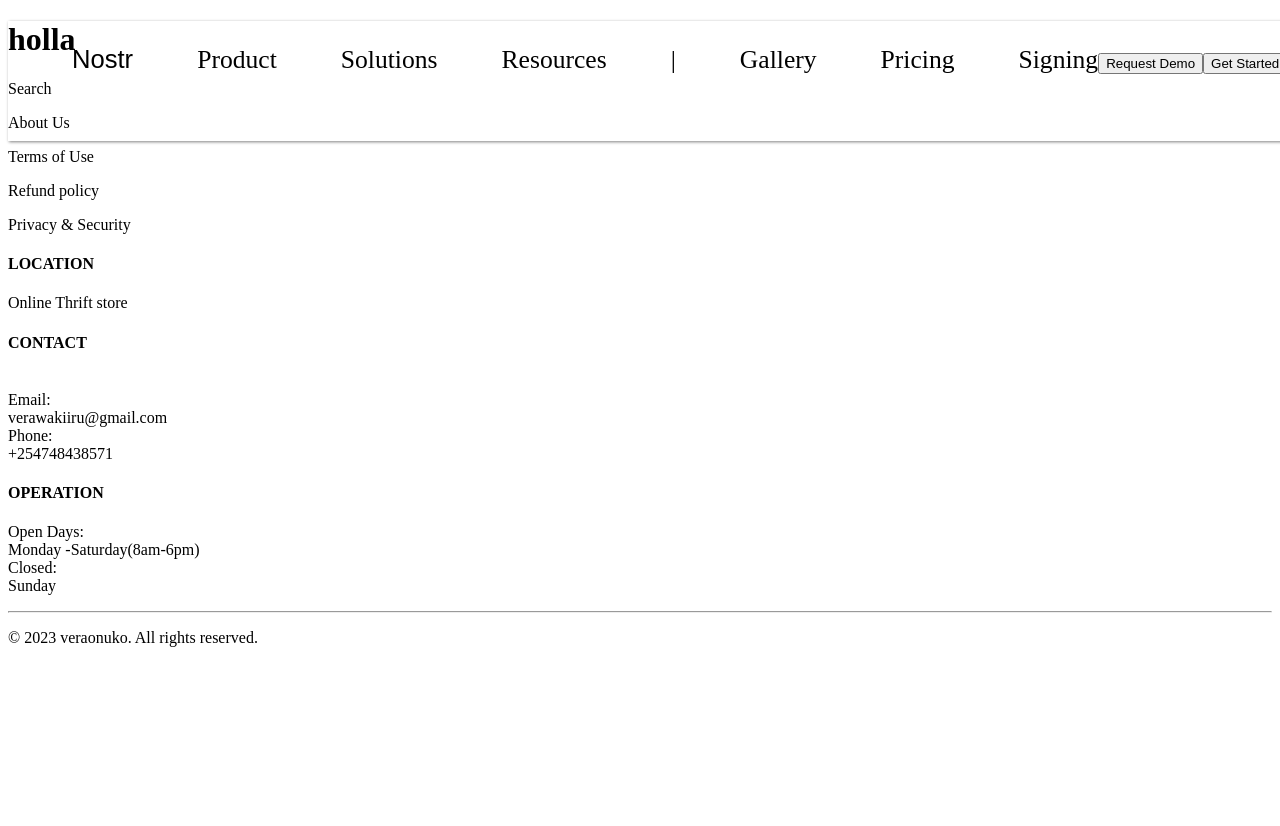
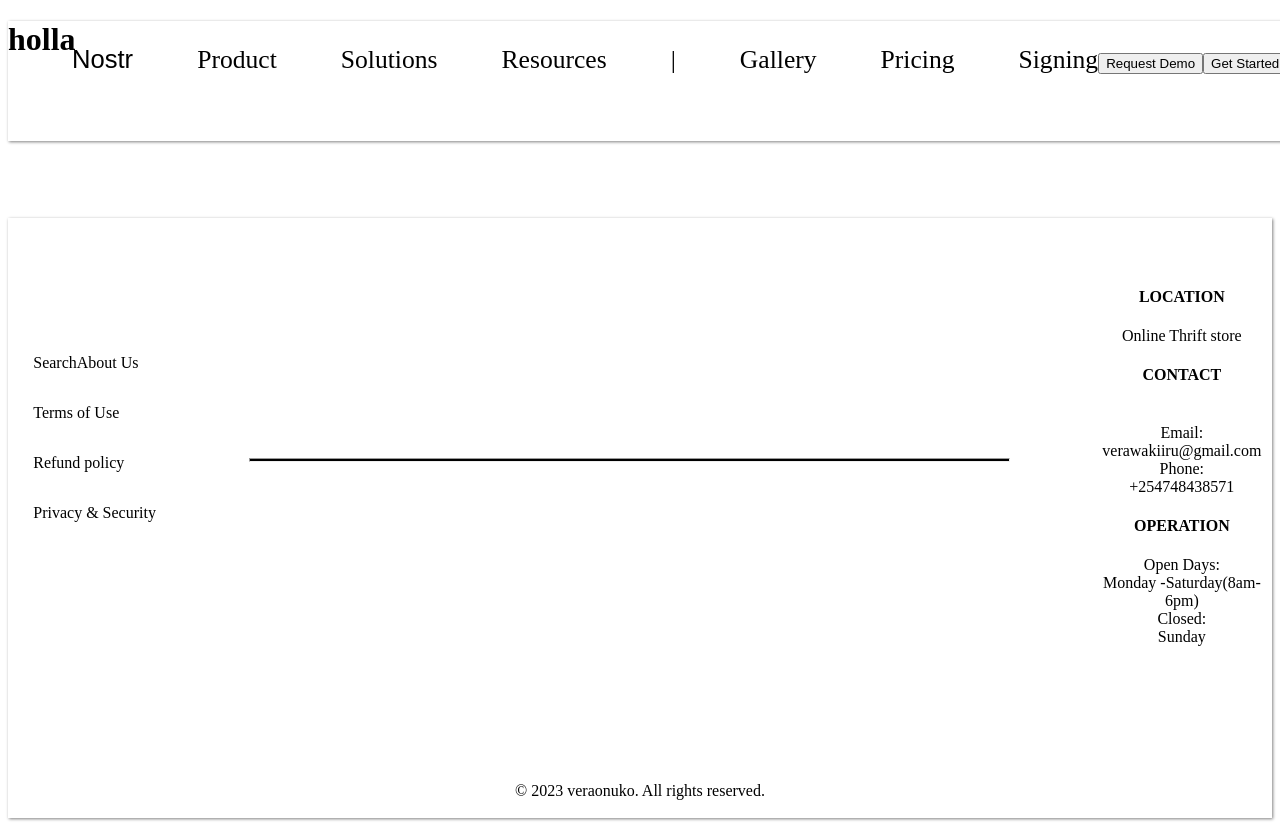
Before and after one commit to Vera25-O/Nostr, a React (Create React App) app in the folder my-nostr/: page / in a window 1280 px wide. Before the commit the page ends 800 px from the top, so only its background shows below. Built offline with nearby package versions, Linux system fonts and the light colour scheme.

Commit message:
styled footer

```diff
--- a/my-nostr/src/index.css
+++ b/my-nostr/src/index.css
@@ -32,3 +32,51 @@
     transition: transform 250ms ease-in-out;
     transform-origin:100% 50%
   }
+  /* footer css */
+.footer {
+    box-shadow: 1px 1px 3px grey;
+    margin-top: 20vh;
+    height: 75vh;
+    opacity: 1;
+    overflow: hidden;
+    bottom: 0;
+    opacity: 1;
+    width: 100%;
+  }
+  .cright{
+    margin-top: 40vh;
+    text-align: center;
+  }
+
+  h4{
+    text-align: center;
+  }
+  .lp{
+    text-align: center;
+  }
+  .location{
+
+    width: 13%;
+    float: right;
+    margin-top: 6vh;
+    margin-right: 1vh;
+  }
+
+  hr{
+    background-color: black;
+    margin-top: 30vh;
+    height: 0.2vh;
+    width: 60%;
+  }
+  .nav{
+    float: left;
+    height: 40vh;
+    width: 10%;
+    margin-top: 15vh;
+    margin-left: 2%;
+  }
+  .fp{
+    text-align: center;
+    display: inline-block;
+    color: black;
+  }
```
